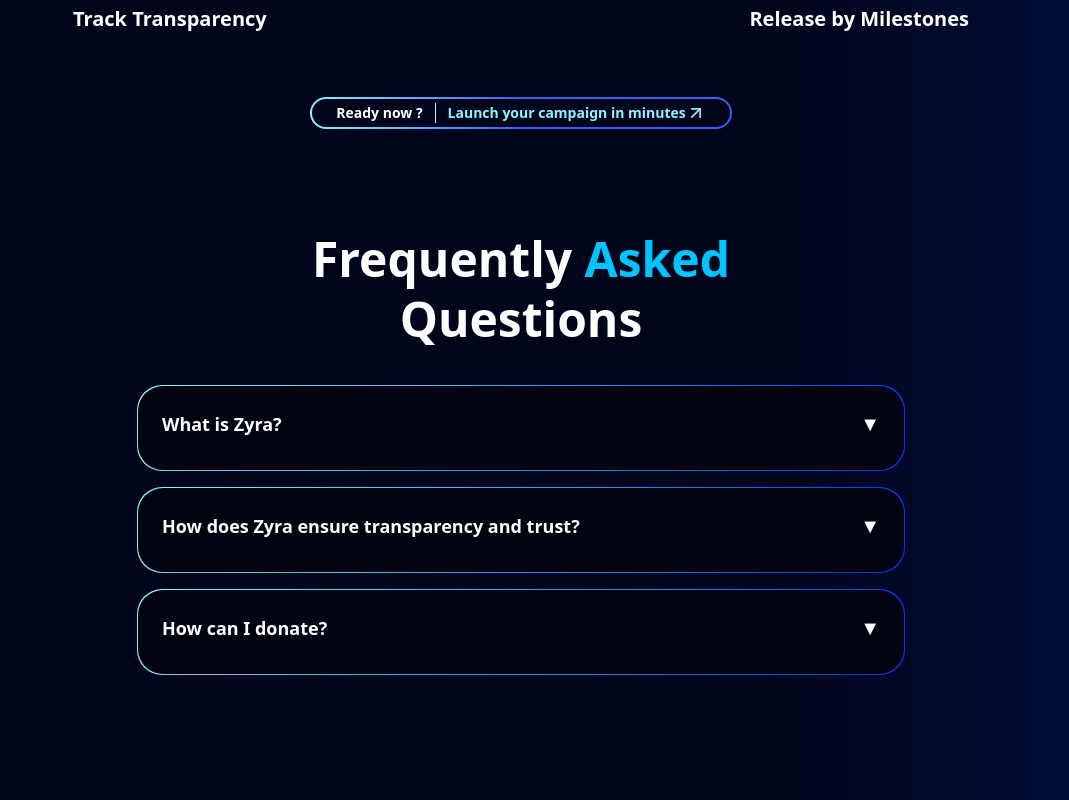
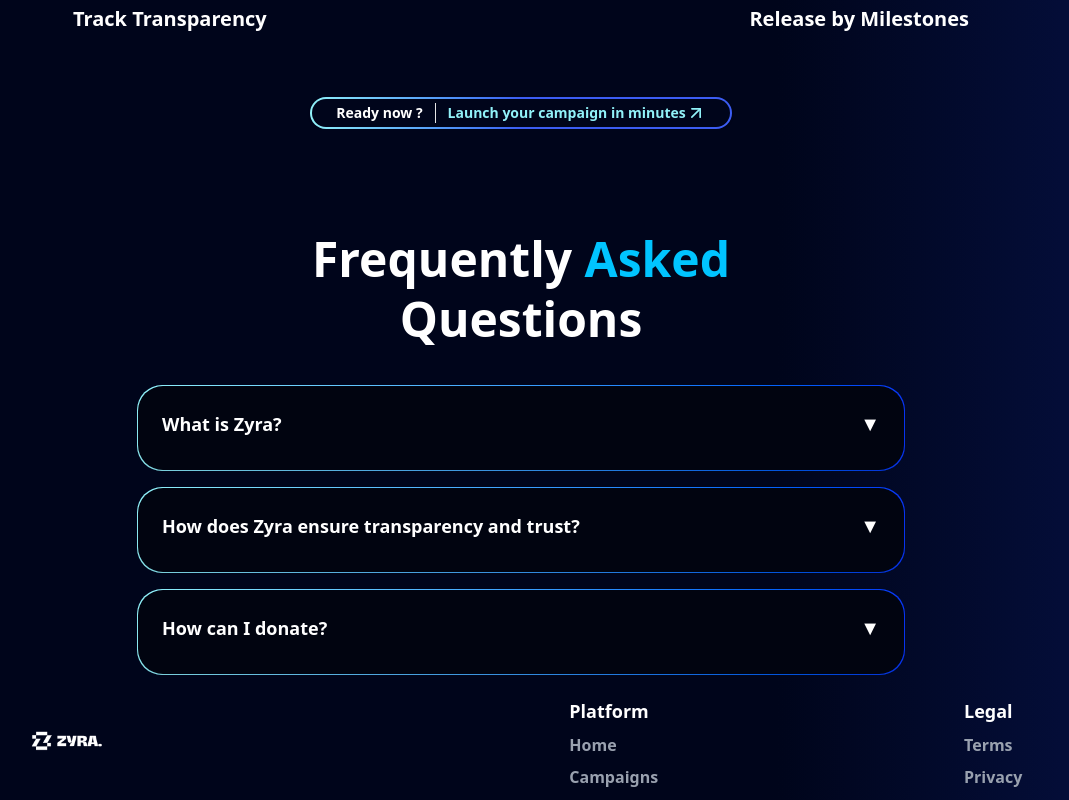
Before and after one commit to ZyraOrg/Zyra, a React (Vite) app in the folder frontend/: page / in a window 1280 px wide. Shown: the part 3980-4780 px from the top of the page, without its empty margins (119-1188 px from the left). Built offline with nearby package versions, Linux system fonts and the light colour scheme.

Commit message:
remove min height

```diff
--- a/frontend/src/components/FAQSection/FAQSection.jsx
+++ b/frontend/src/components/FAQSection/FAQSection.jsx
@@ -9,15 +9,18 @@
   const faqs = [
     {
       question: "What is Zyra?",
-      answer: "Zyra is a donations-facilitation platform built for Africa. It helps individuals and communities raise funds for medical, educational, or social needs, while enabling donors worldwide to give in crypto or fiat with full transparency."
+      answer:
+        "Zyra is a donations-facilitation platform built for Africa. It helps individuals and communities raise funds for medical, educational, or social needs, while enabling donors worldwide to give in crypto or fiat with full transparency.",
     },
     {
       question: "How does Zyra ensure transparency and trust?",
-      answer: "Every campaign goes through digital and offline verification. All crypto donations are recorded on the blockchain and displayed on a public Transparency Dashboard, allowing donors to track every contribution and see exactly how funds are used."
+      answer:
+        "Every campaign goes through digital and offline verification. All crypto donations are recorded on the blockchain and displayed on a public Transparency Dashboard, allowing donors to track every contribution and see exactly how funds are used.",
     },
     {
       question: "How can I donate?",
-      answer: "You can give using crypto or stablecoins, and soon via local fiat gateways such as Naira. Web2 donors can pay with cards or bank transfers, while Web3 donors can contribute directly from their crypto wallets."
+      answer:
+        "You can give using crypto or stablecoins, and soon via local fiat gateways such as Naira. Web2 donors can pay with cards or bank transfers, while Web3 donors can contribute directly from their crypto wallets.",
     },
   ];
 
@@ -30,7 +33,7 @@
   }, []);
 
   return (
-    <div className="w-full min-h-[819px] pt-25 px-8 box-border flex flex-col items-center text-white">
+    <div className="w-full pt-25 px-8 box-border flex flex-col items-center text-white">
       {/* H1 */}
       <h1
         className="text-5xl max-[800px]:text-3xl font-semibold leading-tight max-[800px]:leading-snug text-center mb-9"
@@ -62,7 +65,9 @@
               >
                 {/* Question */}
                 <div className="flex items-center justify-between font-semibold text-white max-[800px]:gap-2">
-                  <span className="text-lg max-[800px]:text-sm">{faq.question}</span>
+                  <span className="text-lg max-[800px]:text-sm">
+                    {faq.question}
+                  </span>
                   <span
                     className={`text-xl transform transition-transform duration-500 max-[800px]:text-sm ${
                       openIndex === index ? "rotate-90" : ""
```
